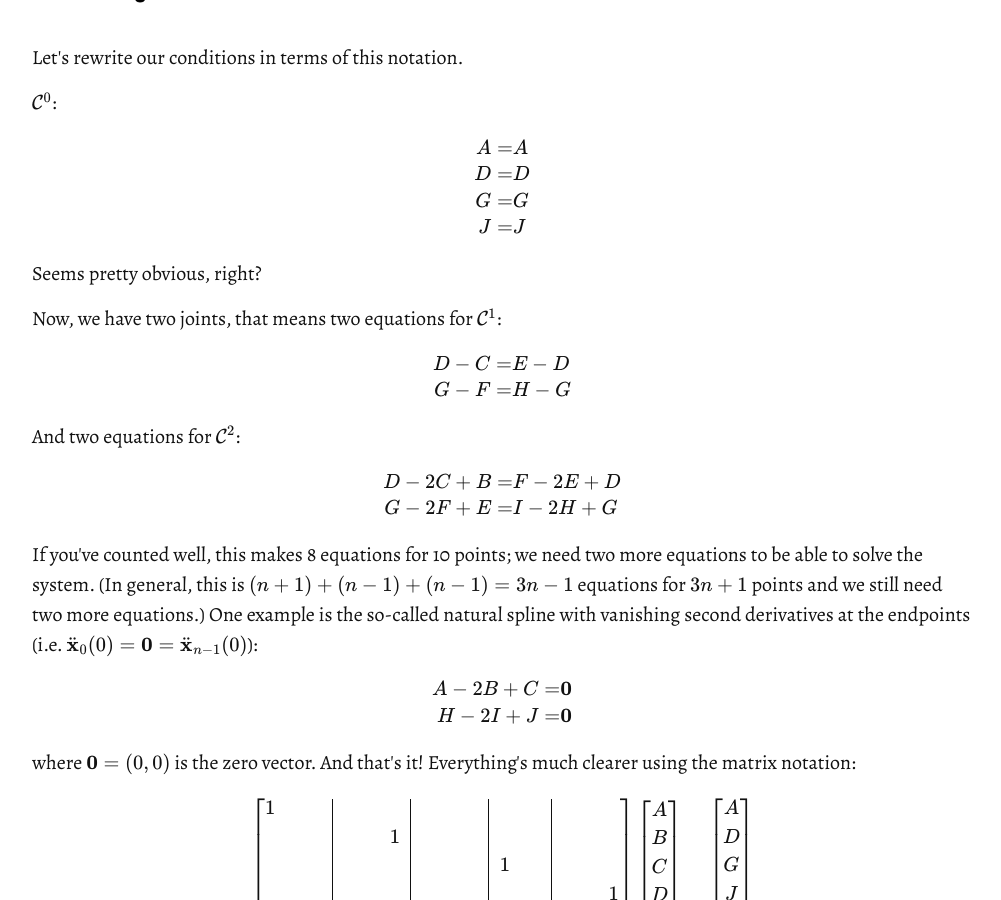
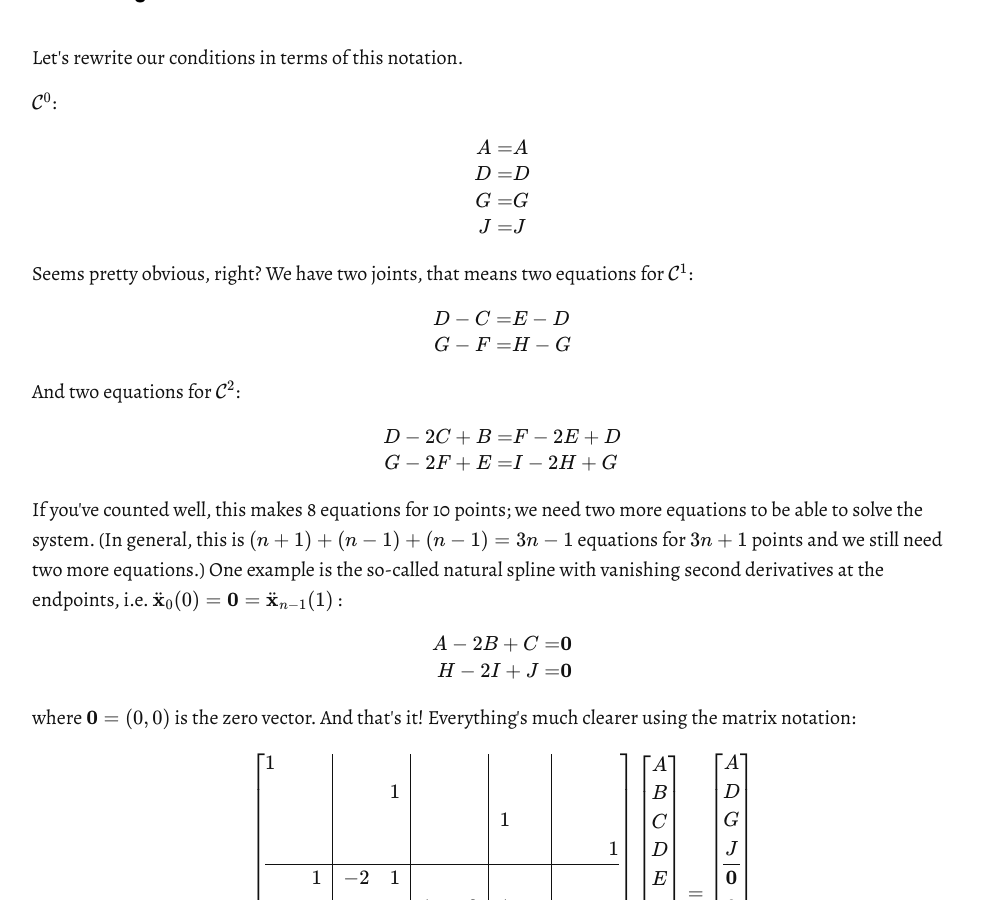
Before and after one commit to bbrrck/bbrrck.github.io, a Jekyll site: the page built from teaching/geo-num-2016/tp2.md, in a window 1280 px wide and 900 px high, scrolled down 5363 px. Shown: the whole window, without its empty margins (138-1139 px from the left). Built offline with Jekyll 4.4.1, drawn with Linux system fonts in a browser that asks for light colours; some web fonts are replaced; formulas are drawn with MathJax 3; some of the changed text lies outside the part shown.

Commit message:
tp2 some fixes

```diff
--- a/teaching/geo-num-2016/tp2.md
+++ b/teaching/geo-num-2016/tp2.md
@@ -223,16 +223,11 @@ D = & D \\
 G = & G \\
 J = & J
 \end{align}
-Seems pretty obvious, right?</p>
-
-<p>Now, we have two joints, that means two equations for $\mathcal C^1$:
+Seems pretty obvious, right? We have two joints, that means two equations for $\mathcal C^1$:
 \begin{align}
 D - C =& E - D \\
 G - F =& H - G
 \end{align}
-</p>
-
-<p>
 And two equations for $\mathcal C^2$:
 \begin{align}
 D - 2C + B =& F - 2E + D  \\
@@ -241,10 +236,7 @@ G - 2F + E =& I - 2H + G
 </p>
 
 <p>
-If you've counted well, this makes 8 equations for 10 points; we need two more equations to be able to solve the system.
-(In general, this is $(n+1)+(n-1)+(n-1)=3n-1$ equations for $3n+1$ points and we still need two more equations.)
-One example is the so-called natural spline with vanishing second derivatives at the endpoints
-(i.e. $\ddot{\mathbf x}_0(0) = \mathbf 0 = \ddot{\mathbf x}_{n-1}(0)$):
+If you've counted well, this makes 8 equations for 10 points; we need two more equations to be able to solve the system. (In general, this is $(n+1)+(n-1)+(n-1)=3n-1$ equations for $3n+1$ points and we still need two more equations.) One example is the so-called natural spline with vanishing second derivatives at the endpoints, i.e. $\ddot{\mathbf x}_0(0) = \mathbf 0 = \ddot{\mathbf x}_{n-1}(1)$ :
 \begin{align}
 A - 2B + C =& \mathbf 0 \\
 H - 2I + J =& \mathbf 0
```
Also changed, not shown: other parts of teaching/geo-num-2016/tp2.md (+1 -1 lines).
